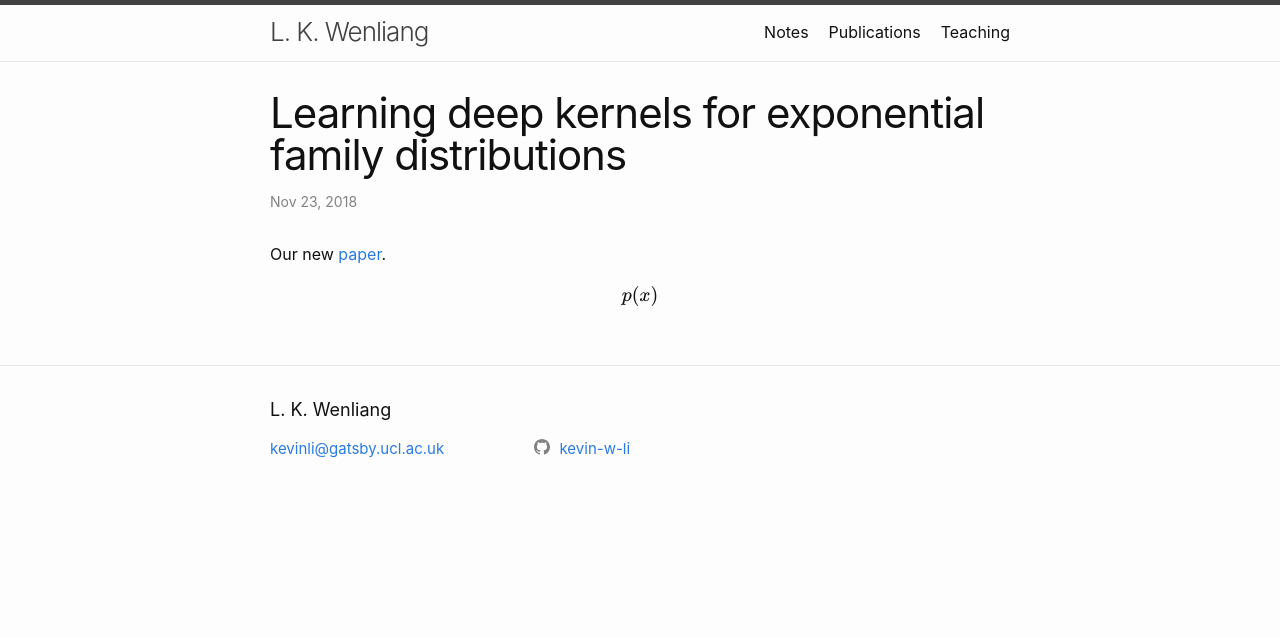
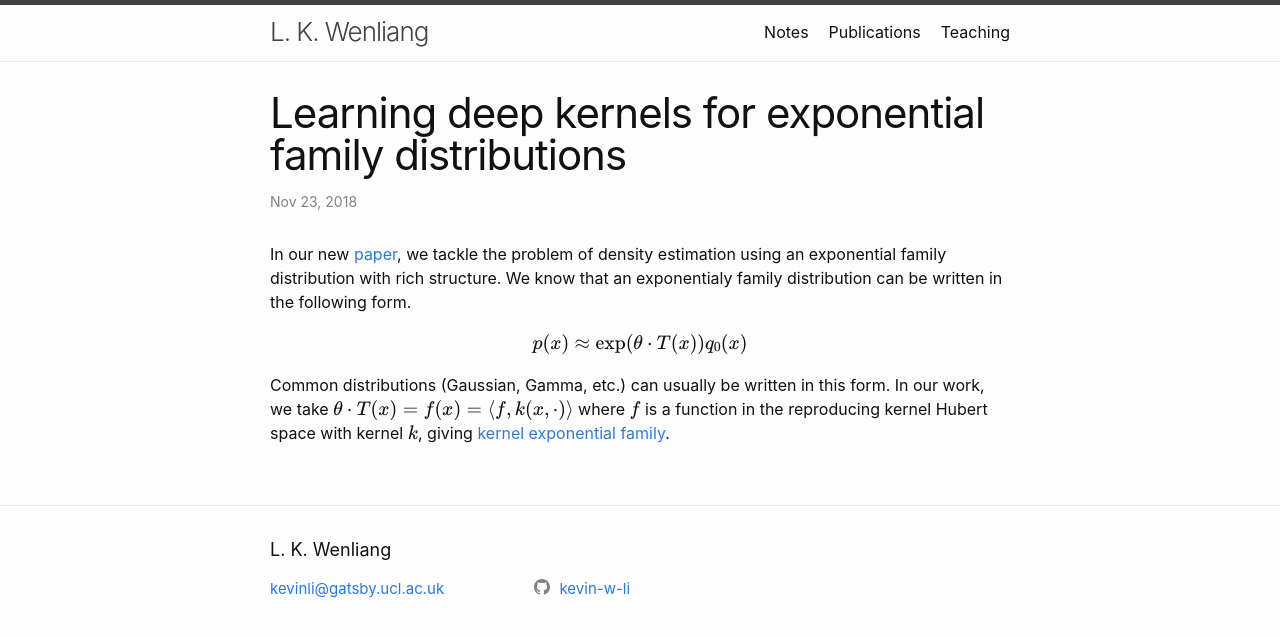
Before and after one commit to kevin-w-li/kevin-w-li.github.io, a Jekyll site: the page built from _posts/2018-11-23-dkef.markdown, in a window 1280 px wide. Shown: the top 637 px of the page. Built offline with Jekyll 4.4.1, drawn with Linux system fonts in a browser that asks for light colours; formulas are drawn with MathJax 3.

Commit message:
Update 2018-11-23-dkef.markdown

```diff
--- a/_posts/2018-11-23-dkef.markdown
+++ b/_posts/2018-11-23-dkef.markdown
@@ -5,10 +5,16 @@ date:   2018-11-23 13:55:51 +0000
 categories: research
 ---
 
-Our new [paper](DKEF).
+In our new [paper](DKEF), we tackle the problem of density estimation using an exponential family distribution with rich structure.
+We know that an exponentialy family distribution can be written in the following form.
 
 $$
-p(x)
+p(x)\approx \exp(\theta \cdot T(x))q_0(x)
 $$
 
+Common distributions (Gaussian, Gamma, etc.) can usually be written in this form. In our work, we take $\theta \cdot T(x) = f(x) = \langle f, k(x,\cdot) \rangle$ where $f$ is a function in the reproducing kernel Hubert space with kernel $k$,
+giving [kernel exponential family](kef).
+
+
 [DKEF]: https://arxiv.org/abs/1811.08357https://arxiv.org/abs/1811.08357
+[kef]:  http://jmlr.org/papers/v18/16-011.html
```
